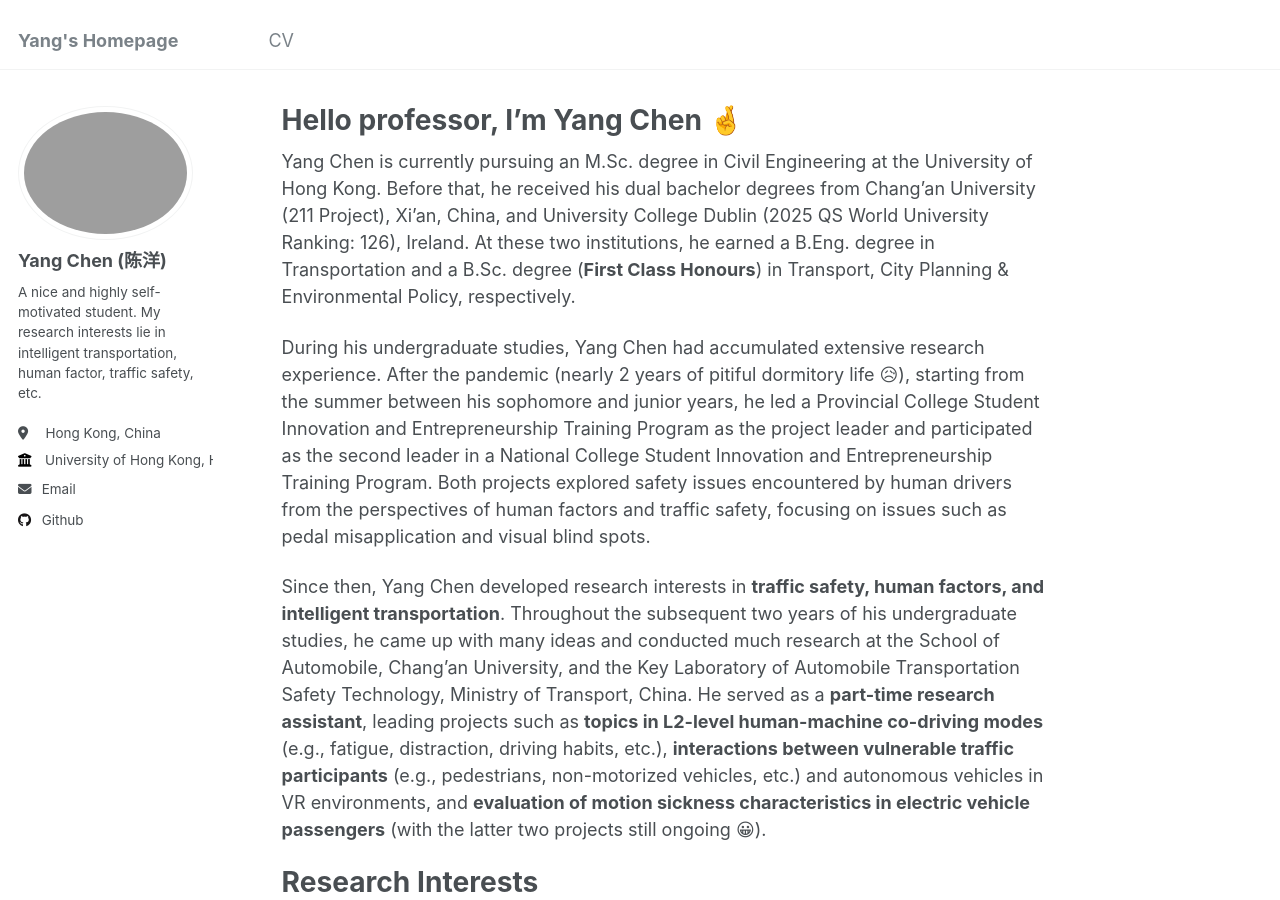
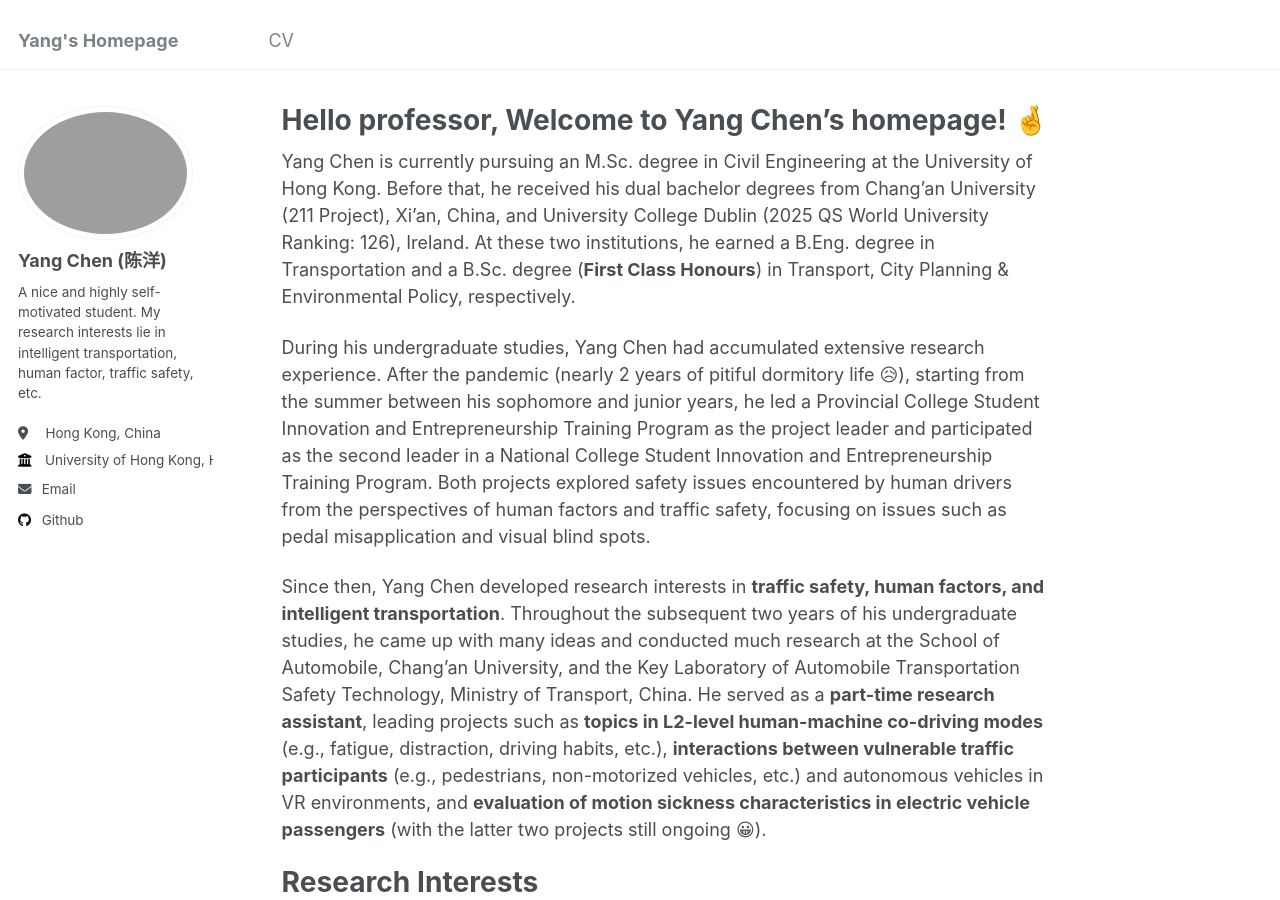
Before and after one commit to Sugar-eatingSheep/YangCHEN.github.io, a Jekyll site: the page built from _pages/about.md, in a window 1280 px wide and 900 px high. Built offline with Jekyll 4.4.1, drawn with Linux system fonts in a browser that asks for light colours.

Commit message:
Update about.md

```diff
--- a/_pages/about.md
+++ b/_pages/about.md
@@ -1,6 +1,6 @@
 ---
 permalink: /
-title: "Hello professor, I'm Yang Chen 🤞"
+title: "Hello professor, Welcome to Yang Chen's homepage! 🤞"
 author_profile: true
 redirect_from:
   - /about/
```
